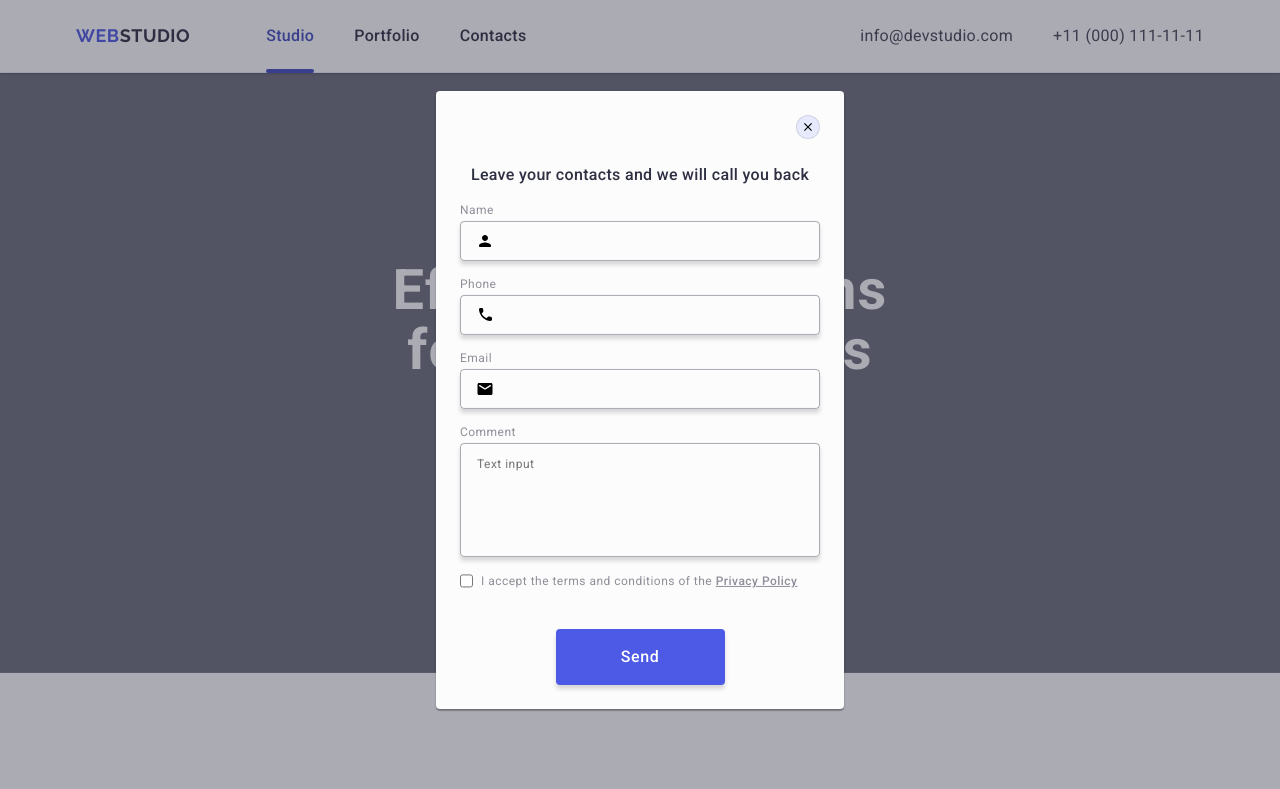
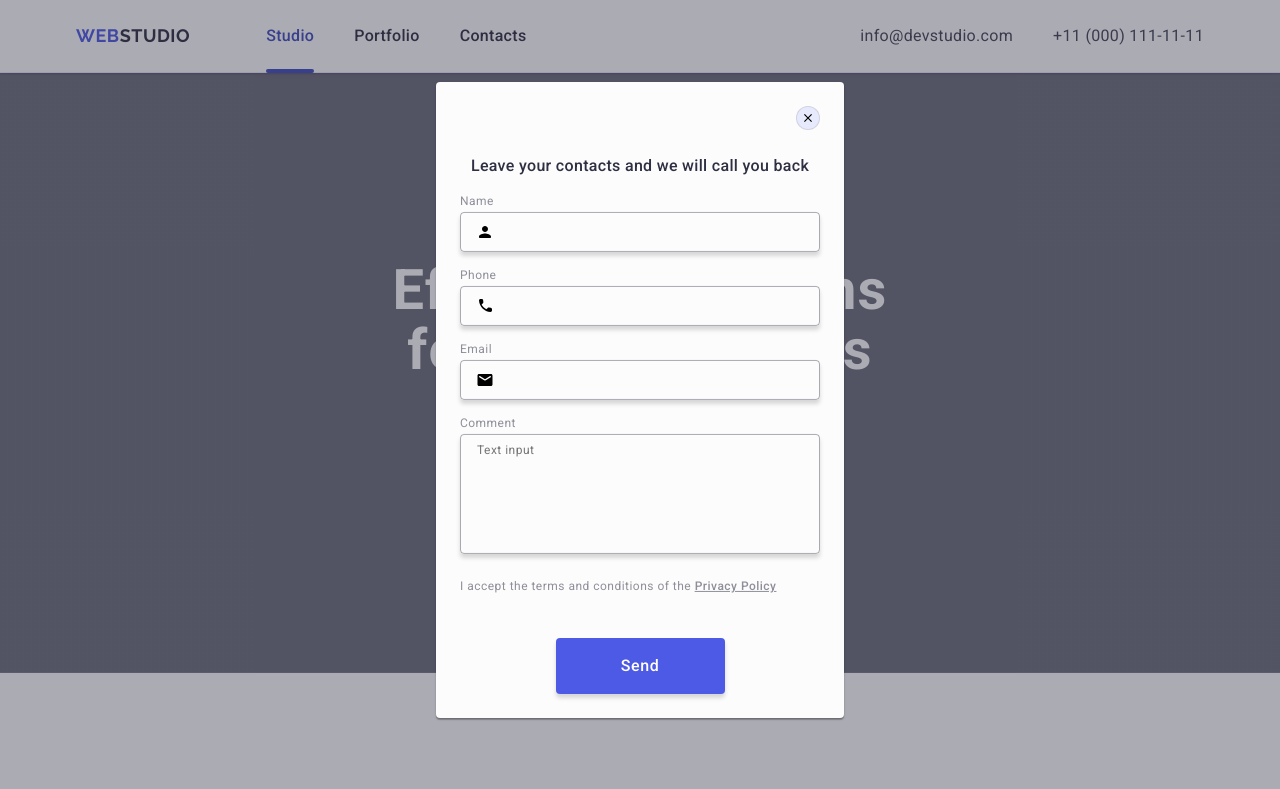
Before and after one commit to OleinikovArtem/goit-markup-hw-05, a plain HTML site: page index.html in a window 1280 px wide. Shown: the top 789 px of the page. Drawn offline with nearby package versions, Linux system fonts and the light colour scheme.

Commit message:
update textarea

```diff
--- a/css/styles.css
+++ b/css/styles.css
@@ -515,6 +515,10 @@ img {
   margin-bottom: 8px;
 }
 
+.modal .form-controller:nth-child(4) {
+  margin-bottom: 16px;
+}
+
 .form-controller {
   display: flex;
   flex-direction: column;
@@ -568,6 +572,9 @@ textarea.form-controller-input {
   padding: 8px 16px;
   height: auto;
   resize: none;
+  height: 120px;
+  line-height: 1.17;
+  color: rgba(46, 47, 66, 0.4);
 }
 
 .form-controller-icon {
--- a/index.html
+++ b/index.html
@@ -422,7 +422,7 @@
           <div class="form-controller">
             <label class="form-controller-label small-text" for="user-name">Name</label>
             <div class="form-controller-input-wrap">
-              <input class="form-controller-input" type="text" name="name" id="user-name" required />
+              <input class="form-controller-input" type="text" name="user-name" id="user-name" required />
               <svg width="18" height="24" class="form-controller-icon">
                 <use href="./images/icons.svg#icon-person"></use>
               </svg>
@@ -449,21 +449,30 @@
             </div>
           </div>
 
-          <div class="form-controller">
+          <div class="form-controller form-controller-comment">
             <label class="form-controller-label small-text" for="user-comment">Comment</label>
             <textarea
+              id="user-comment"
               class="form-controller-input"
               name="user-comment"
               rows="4"
               placeholder="Text input"
-              id="user-commect"
             ></textarea>
           </div>
 
-          <label class="form-controller small-text">
-            <input type="checkbox" required name="policy" />
-            <span>I accept the terms and conditions of the <a class="link">Privacy Policy</a></span>
-          </label>
+          <div class="form-controller">
+            <input
+              type="checkbox"
+              required
+              name="user-privacy"
+              id="user-privacy"
+              value="true"
+              class="visually-hidden"
+            />
+            <label class="form-controller-label small-text">
+              I accept the terms and conditions of the <a class="link">Privacy Policy</a>
+            </label>
+          </div>
 
           <button class="button">Send</button>
         </form>
```
